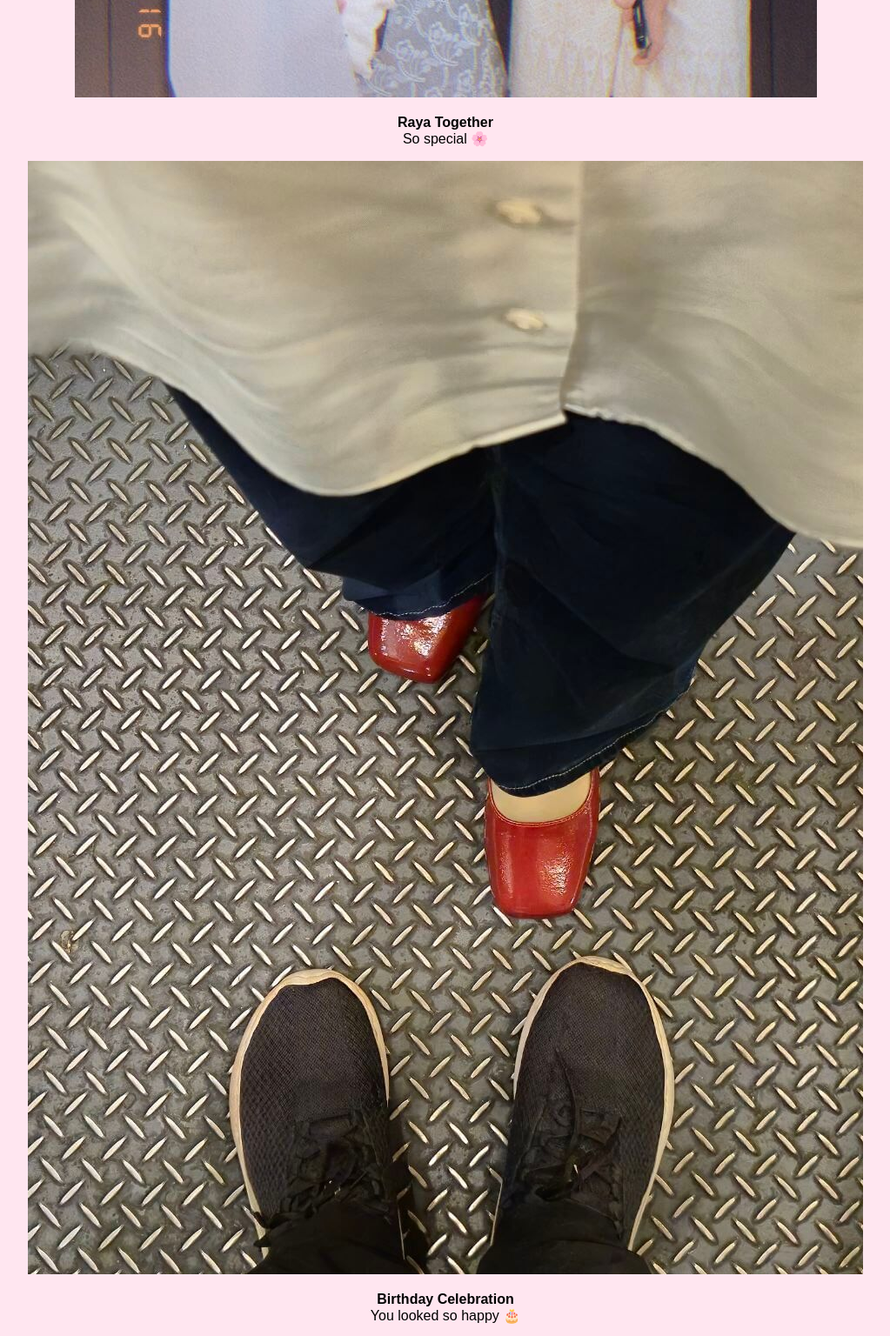
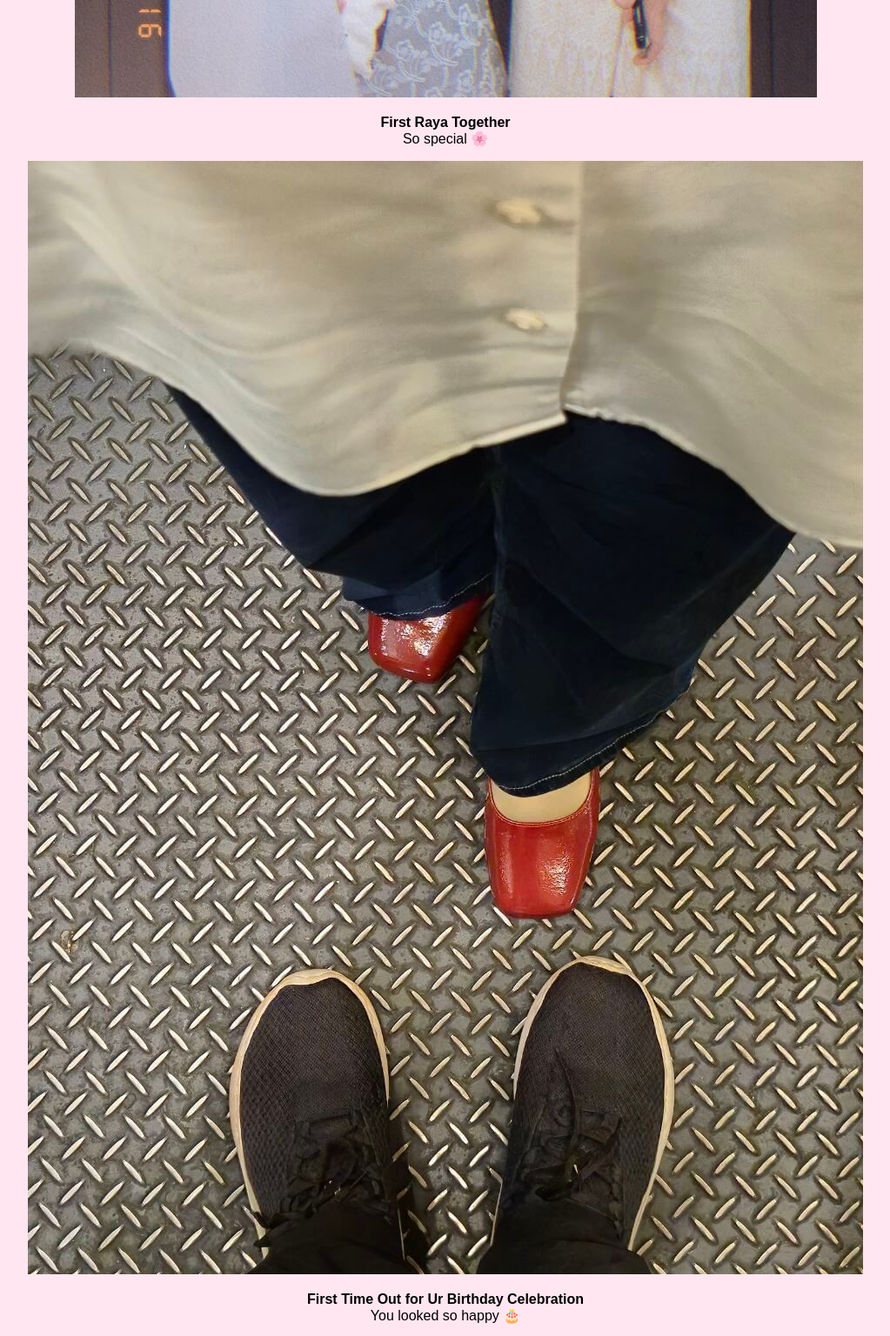
Before and after one commit to izhan04chombie-design/shaa-website, a plain HTML site: page index.html in a window 1280 px wide. Shown: the part 4280-5816 px from the top of the page at 87% size, without its empty margins (128-1151 px from the left). Drawn offline with nearby package versions, Linux system fonts and the light colour scheme.

Commit message:
Update index.html

```diff
--- a/index.html
+++ b/index.html
@@ -132,17 +132,17 @@ if (today.getDate() === 26) {
 
   <div class="timeline-item">
     <img src="images/rayaa.jpg">
-    <p><strong>Raya Together</strong><br>So special 🌸</p>
+    <p><strong>First Raya Together</strong><br>So special 🌸</p>
   </div>
 
   <div class="timeline-item">
     <img src="images/nifayyii.jpg">
-    <p><strong>Birthday Celebration</strong><br>You looked so happy 🎂</p>
+    <p><strong>First Time Out for Ur Birthday Celebration</strong><br>You looked so happy 🎂</p>
   </div>
 
   <div class="timeline-item">
     <img src="images/afterfyp.jpg">
-    <p><strong>After FYP</strong><br>Proud of us ❤️</p>
+    <p><strong>After FYP Presentation</strong><br>Proud of us ❤️</p>
   </div>
 
 </div>
```
